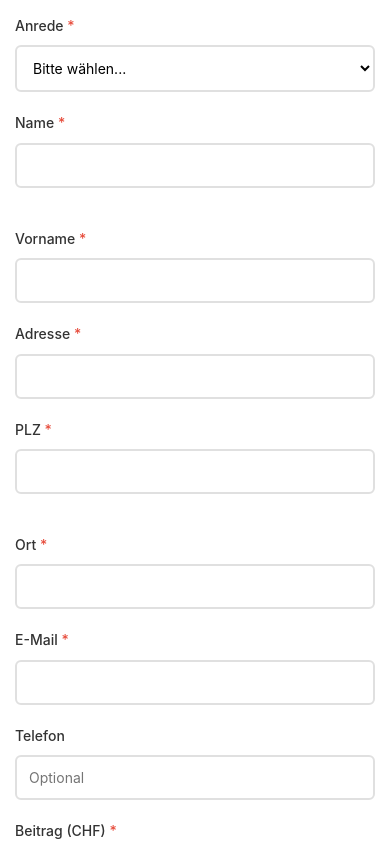
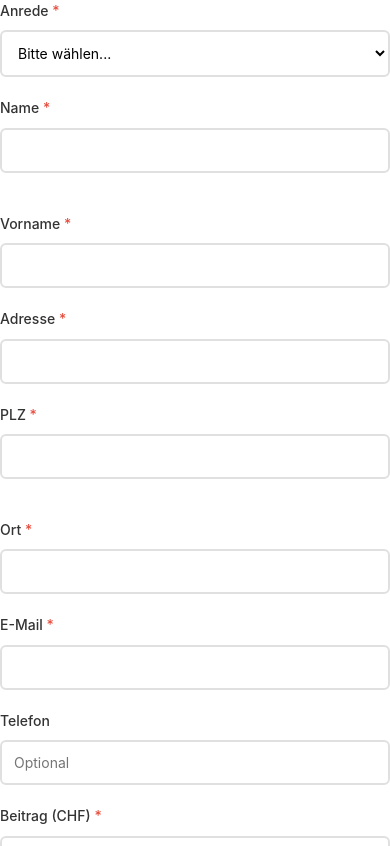
Before and after one commit to HCB-Nesslau/contact-form, a website: page index.html in a window 390 px wide. Shown: the top 846 px of the page. Drawn offline with Linux system fonts and the light colour scheme.

Commit message:
changed styles for less padding

```diff
--- a/styles.css
+++ b/styles.css
@@ -14,11 +14,12 @@ body {
 .container {
     max-width: 700px;
     margin: 0 auto;
+    padding: 0;
 }
 
 .form-wrapper {
     background: transparent;
-    padding: 20px;
+    padding: 0;
 }
 
 .form-group {
@@ -159,7 +160,7 @@ select {
 
 @media (max-width: 600px) {
     .form-wrapper {
-        padding: 15px;
+        padding: 0;
     }
 
     .form-row {
```
